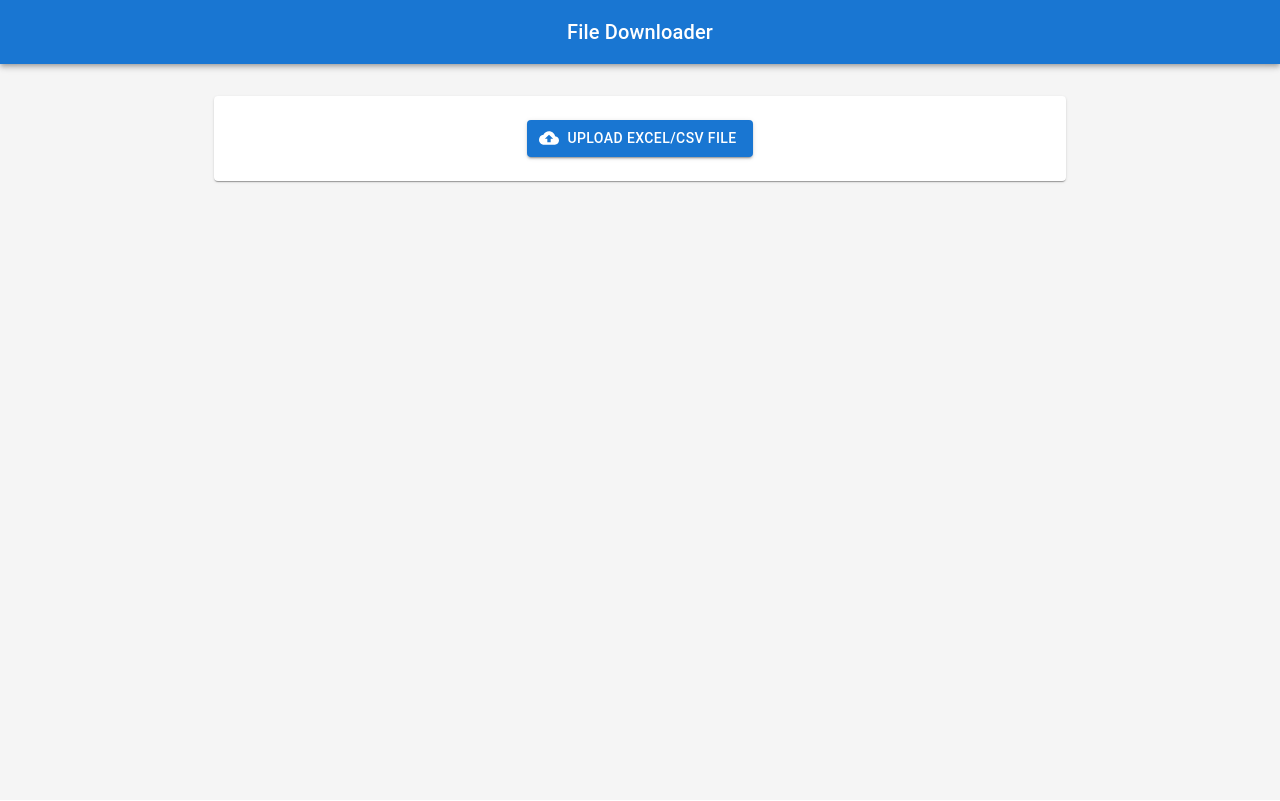
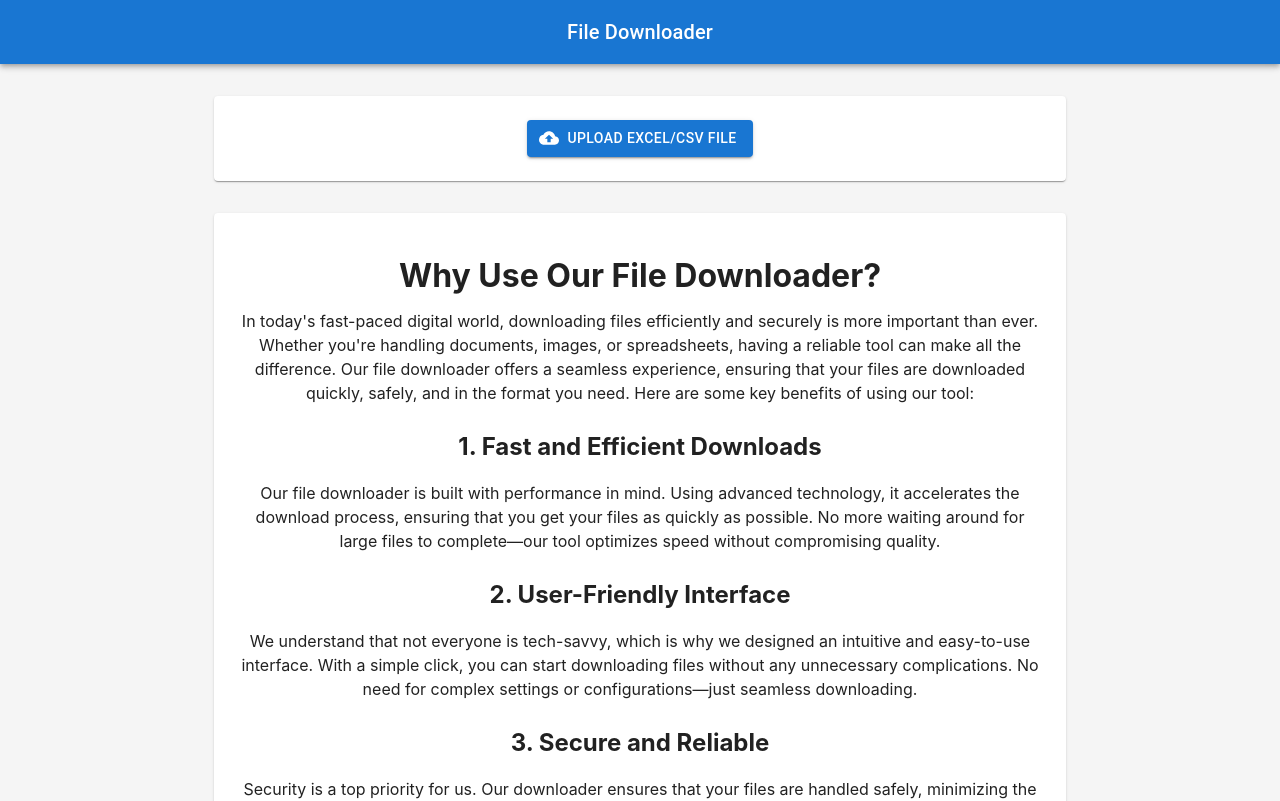
Before and after one commit to itssarthak/fileDownloader, a React (Vite) app: page / in a window 1280 px wide. Shown: the top 801 px of the page. Built offline with nearby package versions, Linux system fonts and the light colour scheme.

Commit message:
Added blog to website

```diff
--- a/src/App.jsx
+++ b/src/App.jsx
@@ -1,4 +1,4 @@
-import { useState, useRef } from 'react'
+import { useState, useRef, useEffect } from 'react'
 import {
   Box,
   Container,
@@ -22,6 +22,7 @@ import { CloudUpload, Download, Refresh } from '@mui/icons-material'
 import * as XLSX from 'xlsx'
 import axios from 'axios'
 import JSZip from 'jszip'
+import { marked } from 'marked'
 
 function App() {
   const [file, setFile] = useState(null)
@@ -32,8 +33,17 @@ function App() {
   const [useZip, setUseZip] = useState(false)
   const [fileProgress, setFileProgress] = useState({})
   const [downloadedCount, setDownloadedCount] = useState(0)
+  const [blogContent, setBlogContent] = useState('')
   const downloadedUrlsRef = useRef(new Set())
   const progressRef = useRef(0)
+
+  useEffect(() => {
+    // Fetch blog content when component mounts
+    fetch('/blog.txt')
+      .then(response => response.text())
+      .then(text => setBlogContent(text))
+      .catch(error => console.error('Error fetching blog:', error))
+  }, [])
 
   const handleFileUpload = (event) => {
     const uploadedFile = event.target.files[0]
@@ -223,6 +233,7 @@ function App() {
 
       <Container maxWidth="md">
         <Box sx={{ my: 4 }}>
+
           <Paper sx={{ p: 3, mb: 3 }}>
             <Box sx={{ display: 'flex', flexDirection: 'column', alignItems: 'center', gap: 2 }}>
               <input
@@ -328,6 +339,22 @@ function App() {
             </Paper>
           )}
         </Box>
+        {/* Blog Content Section */}
+        {!file && (
+            <Paper sx={{ p: 3, mb: 3 }}>
+              <Box
+                sx={{
+                  '& h1': { fontSize: '2rem', mb: 2 },
+                  '& h2': { fontSize: '1.5rem', mt: 3, mb: 2 },
+                  '& h3': { fontSize: '1.25rem', mt: 2, mb: 1 },
+                  '& p': { mb: 2 },
+                  '& ul': { pl: 3, mb: 2 },
+                  '& li': { mb: 1 }
+                }}
+                dangerouslySetInnerHTML={{ __html: marked(blogContent) }}
+              />
+            </Paper>
+        )}
       </Container>
     </Box>
   )
```
Also changed, not shown: public/blog.txt (added).
